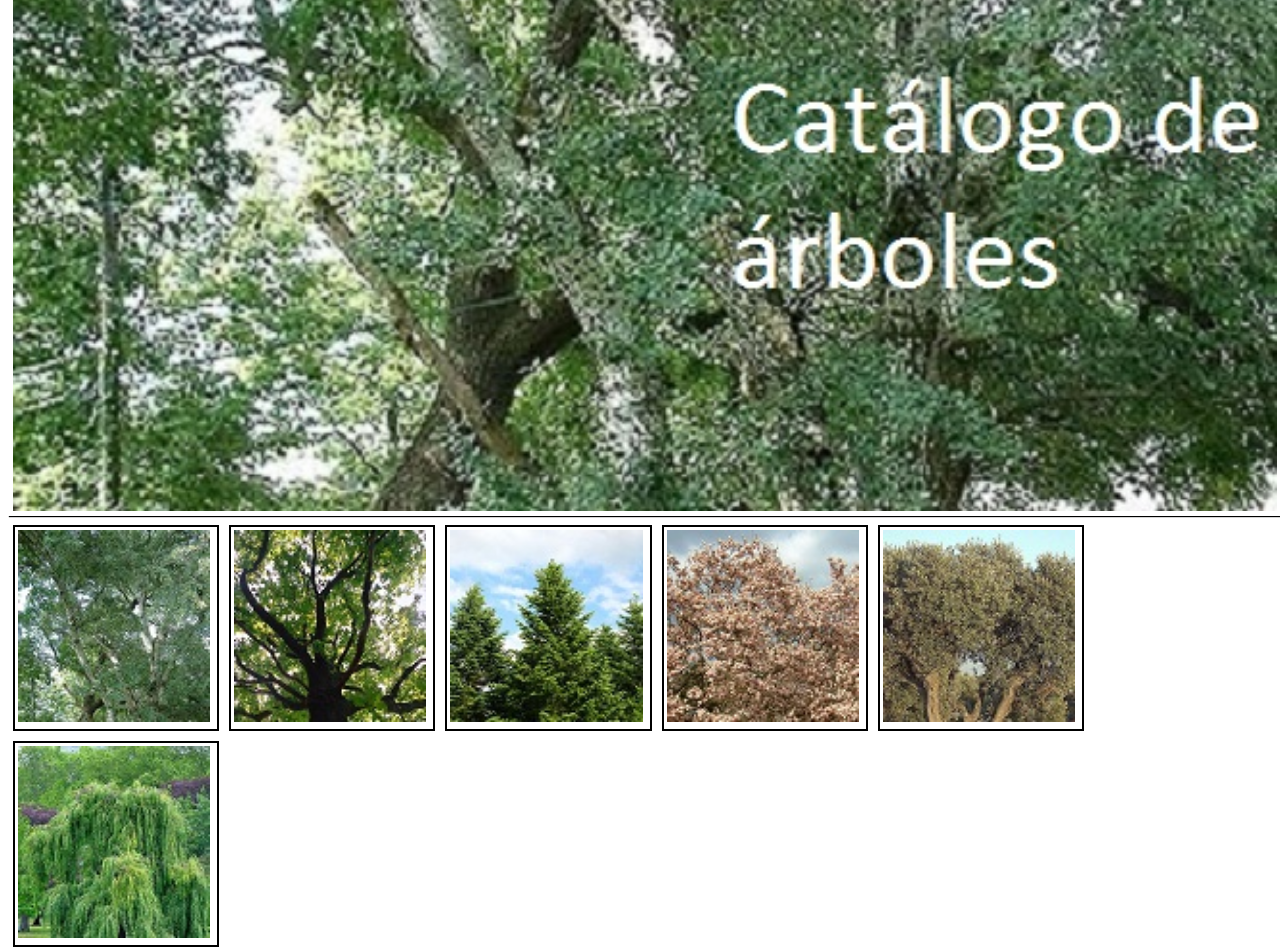
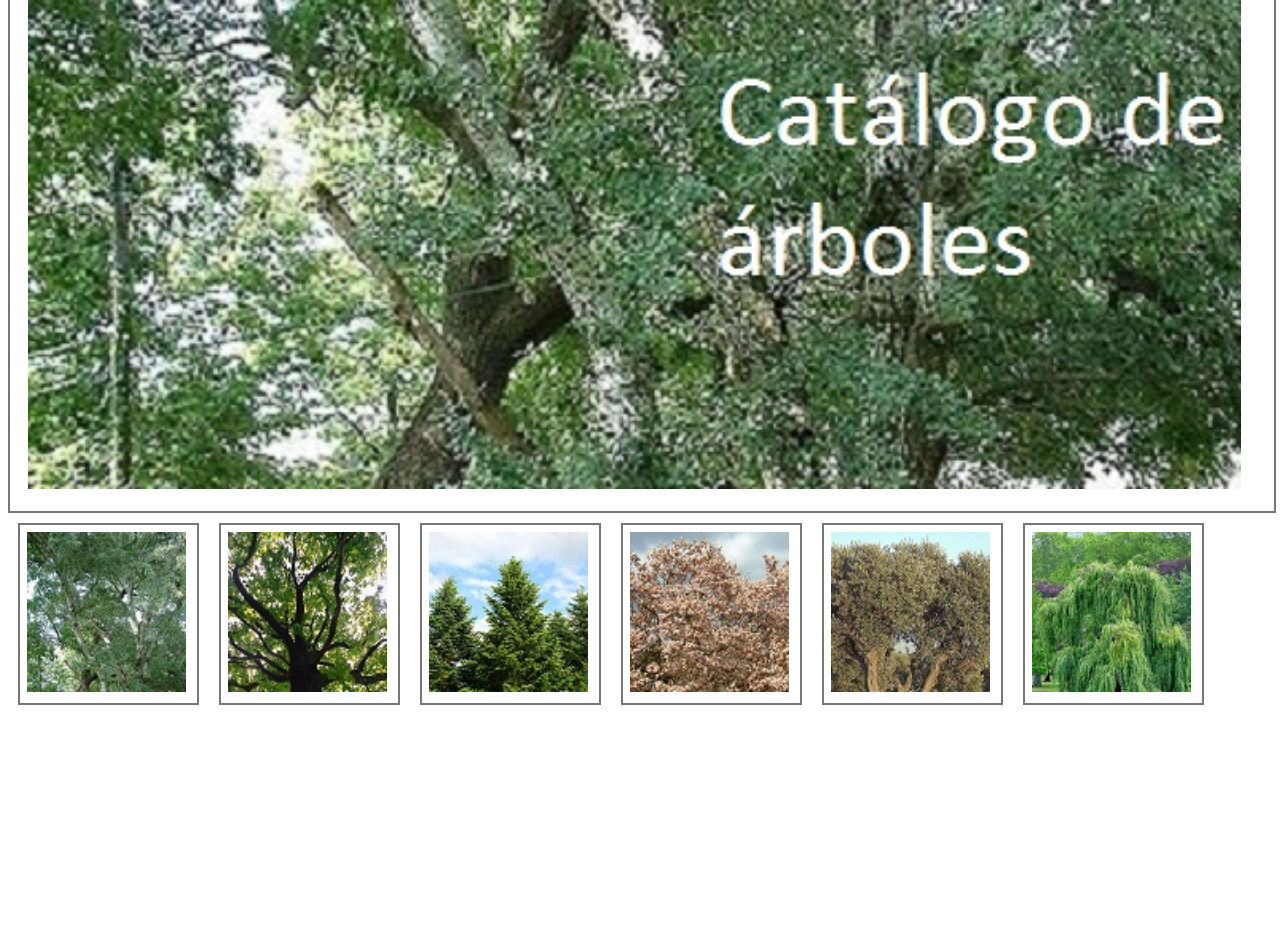
Before and after one commit to AnaRiquelme/practicaexamenjquery, a plain HTML site: page web/index.html in a window 1280 px wide. Shown: the part 493-1445 px from the top of the page. After the commit the page ends 1208 px from the top, so only its background shows below. Drawn offline with nearby package versions, Linux system fonts and the light colour scheme.

Commit message:
falten coses

```diff
--- a/web/css/stylesheet.css
+++ b/web/css/stylesheet.css
@@ -5,26 +5,37 @@
 }
 .centerimg
 {
-    width: 100%;
-    border: 5px solid white;
-    box-shadow: 1px 1px 1px;
+    padding: 18px;
+    width: 96%;
+
 }
-#littlepictures
+#mainpicture
 {
     width: 100%;
+    background-color: white;
+    border: 2px solid #777;
 }
-#littlepictures > div
+#littlepictures > .unhover
 {
-    margin: 5px;
+    margin: 10px;
     float: left;
-    width: 16%;
+    width: 14%;
     background-color: white;
-    border: 2px solid black;
+    border: 2px solid #777;
+}
+.hover
+{
+    margin: 10px;
+    float: left;
+    width: 14%;
+    background-color: white;
+     border: 2px solid yellow;
 }
 .littlepicture
 {
-    padding: 3px;
-    width: 95%;
+    padding-top: 10px;
+    padding: 7px;
+    width: 90%;
 
 
 }
--- a/web/index.html
+++ b/web/index.html
@@ -17,24 +17,24 @@ and open the template in the editor.
     <body>
         <div id="wrapper">
             <h1>Ilustraciones</h1><span></span>
-            <div id="mainpicture"></div>
+            <div id="mainpicture"><div class="envoltorio"></div></div>
             <div id="littlepictures">
-                <div>
+                <div class="unhover">
                     <img class="littlepicture" src="img/img1-thumb.jpg" alt=""/>
                 </div>
-                <div>
+                <div class="unhover">
                     <img class="littlepicture" src="img/img2-thumb.jpg" alt=""/>
                 </div>
-                <div>
+                <div class="unhover">
                     <img class="littlepicture" src="img/img3-thumb.jpg" alt=""/>
                 </div>
-                <div>
+                <div class="unhover">
                     <img class="littlepicture" src="img/img4-thumb.jpg" alt=""/>
                 </div>
-                <div>
+                <div class="unhover">
                     <img class="littlepicture" src="img/img5-thumb.jpg" alt=""/>
                 </div>
-                <div>
+                <div class="unhover">
                     <img class="littlepicture" src="img/img6-thumb.jpg" alt=""/>
                 </div>
             </div>
@@ -43,11 +43,29 @@ and open the template in the editor.
             $(document).ready(function(){
                 $imagen = $("<img class='centerimg' src='img/img1-lg.jpg' alt='001'/>");
 
-                $("#mainpicture").after($imagen);
+                $(".envoltorio").append($imagen);
 
-                $(".littlepicture").click(function(){
-                    $imageclick = $(this).html();
-                    $("#mainpicture").after($imageclick);
+                $(".unhover").bind("mouseenter", function(){
+
+                    $(this).removeClass("unhover").addClass("hover");
+
+                });
+                $(".unhover").bind("mouseleave", function(){
+                    $(this).removeClass("hover").addClass("unhover");
+                });
+                $(".littlepicture").bind("click", function(){
+                    var peque = $(this).attr("src");
+                   var silabas = peque.split("-");
+                   var o = "-lg.jpg";
+                   for(var i = 0; i < silabas.length; i++){
+                      if(i == 0){
+                          res = silabas[i] + o;
+                      }
+
+                   }
+
+
+                   $(".envoltorio").after("<img src='" + res +"' alt='' />");
                 });
             });
         </script>
```
Lines whose indentation alone changed are shown as unchanged.
